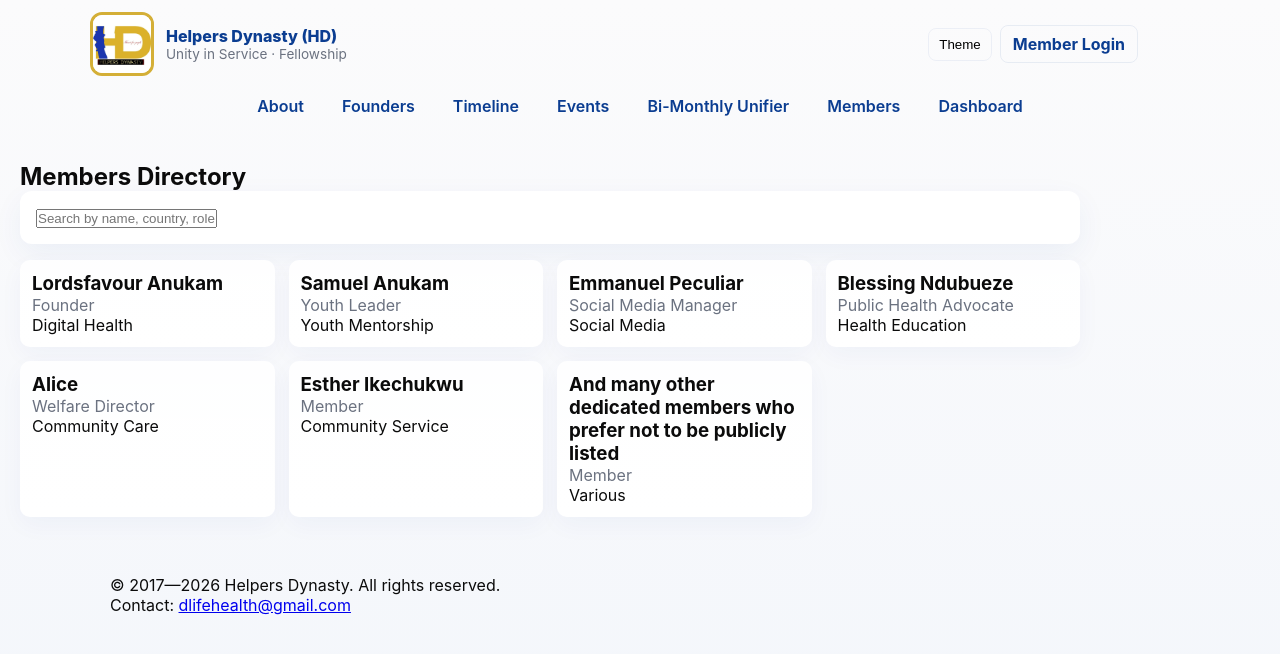
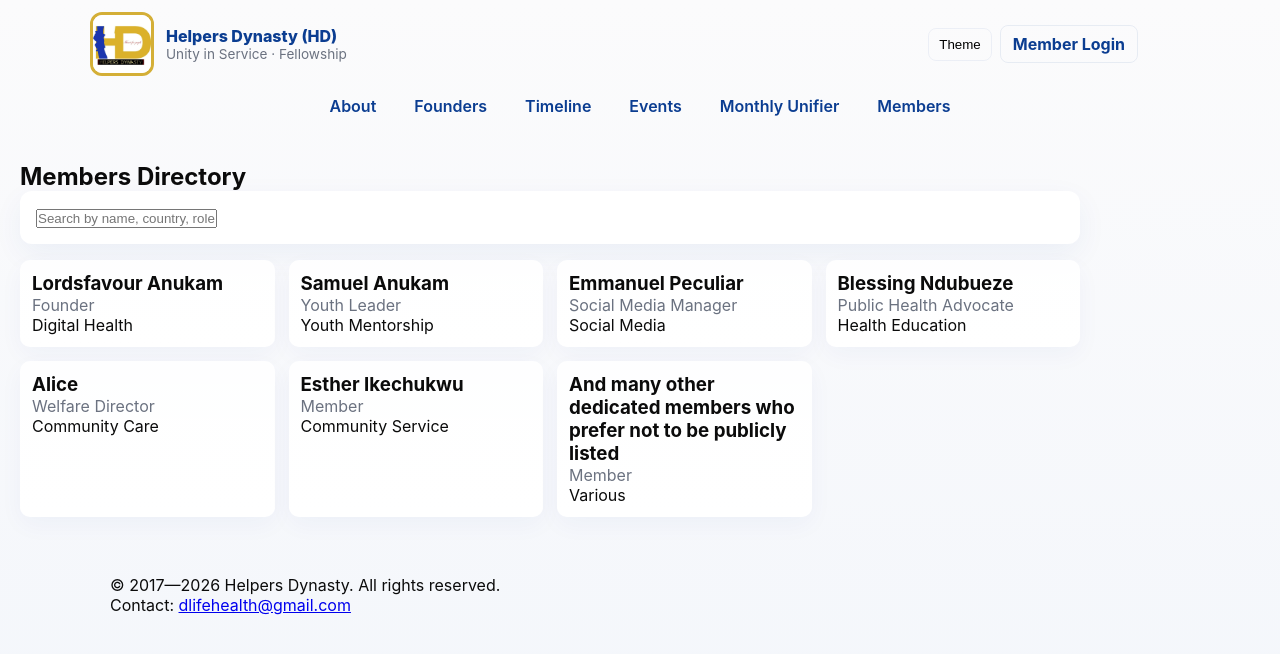
Before and after one commit to Mifavourite/HD-MedED, a website: page members.html in a window 1280 px wide. Drawn offline with Linux system fonts and the light colour scheme.

Commit message:
Change blog link from 'Bi-Monthly' to 'Monthly'

```diff
--- a/members.html
+++ b/members.html
@@ -40,9 +40,8 @@
       <li><a href="founders.html">Founders</a></li>
       <li><a href="timeline.html">Timeline</a></li>
       <li><a href="events.html">Events</a></li>
-      <li><a href="blog.html">Bi-Monthly Unifier</a></li>
+      <li><a href="blog.html">Monthly Unifier</a></li>
       <li><a href="members.html">Members</a></li>
-      <li><a href="dashboard.html">Dashboard</a></li>
     </ul>
   </nav>
 
```
